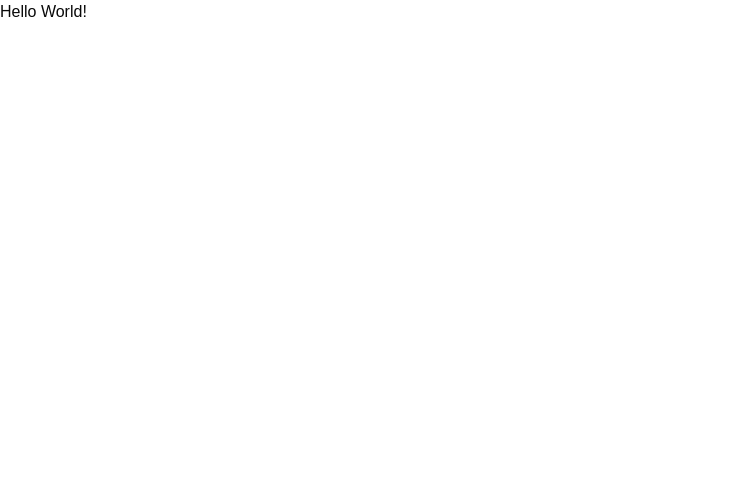
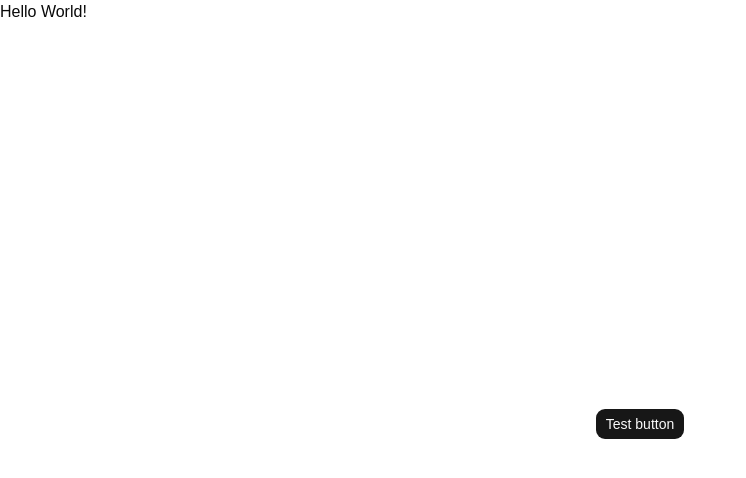
Before and after one commit to shaocloud/student-behaviour-journal, a React (Vite) app in the folder frontend/: page / in a window 1280 px wide. Shown: the top 478 px of the page, without its empty margins (0-746 px from the left). Built offline with nearby package versions, Linux system fonts and the light colour scheme.

Commit message:
style(fe): test shadcn button

```diff
--- a/frontend/src/App.tsx
+++ b/frontend/src/App.tsx
@@ -1,5 +1,5 @@
 import { useState } from 'react'
-import './App.css'
+import { Button } from "@/components/ui/button"
 
 function App() {
   const [count, setCount] = useState(0)
@@ -7,6 +7,9 @@
   return (
     <>
       Hello World!
+      <div className="flex min-h-svh flex-col items-center justify-center">
+        <Button>Test button</Button>
+      </div>
     </>
   )
 }
```
